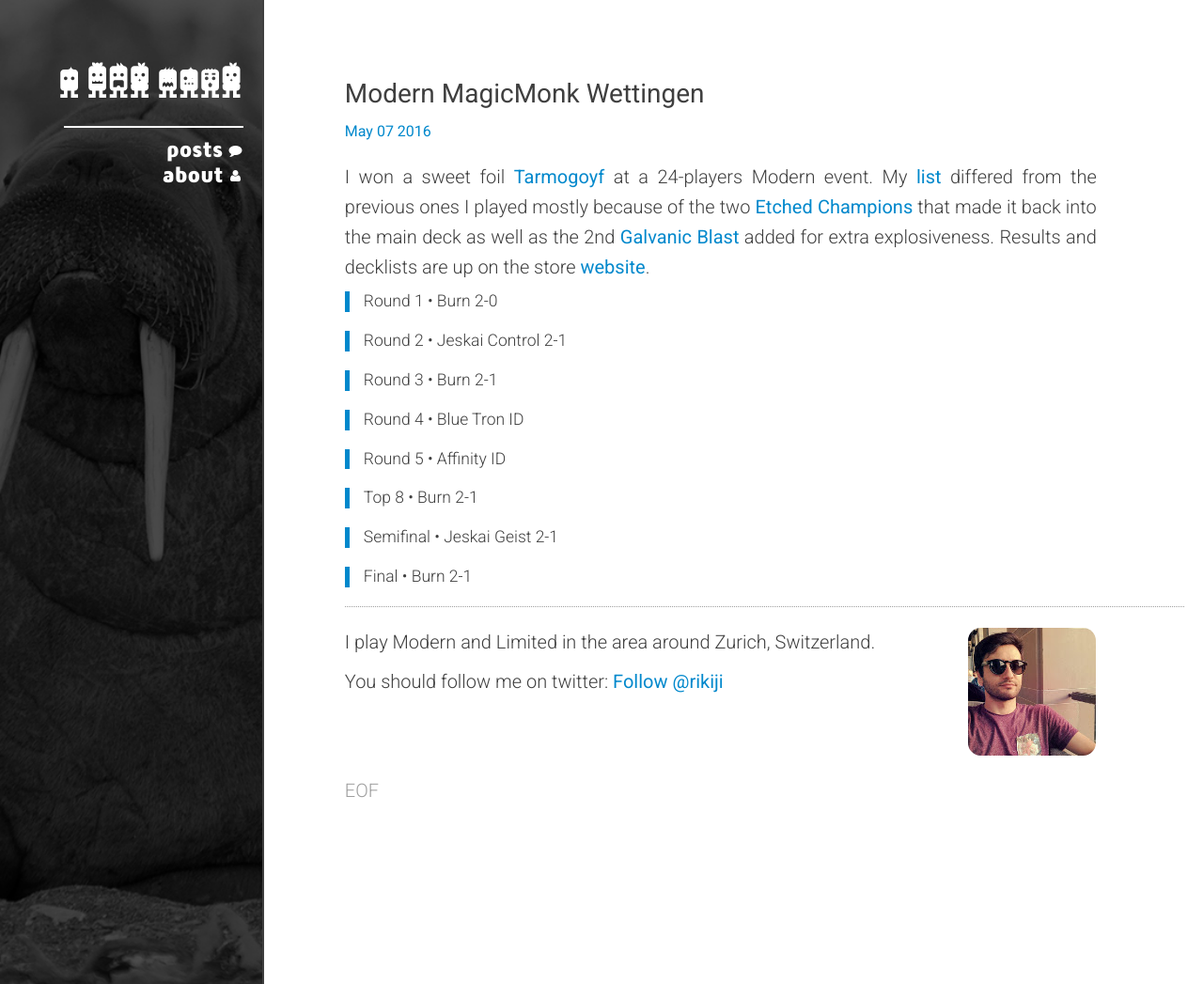
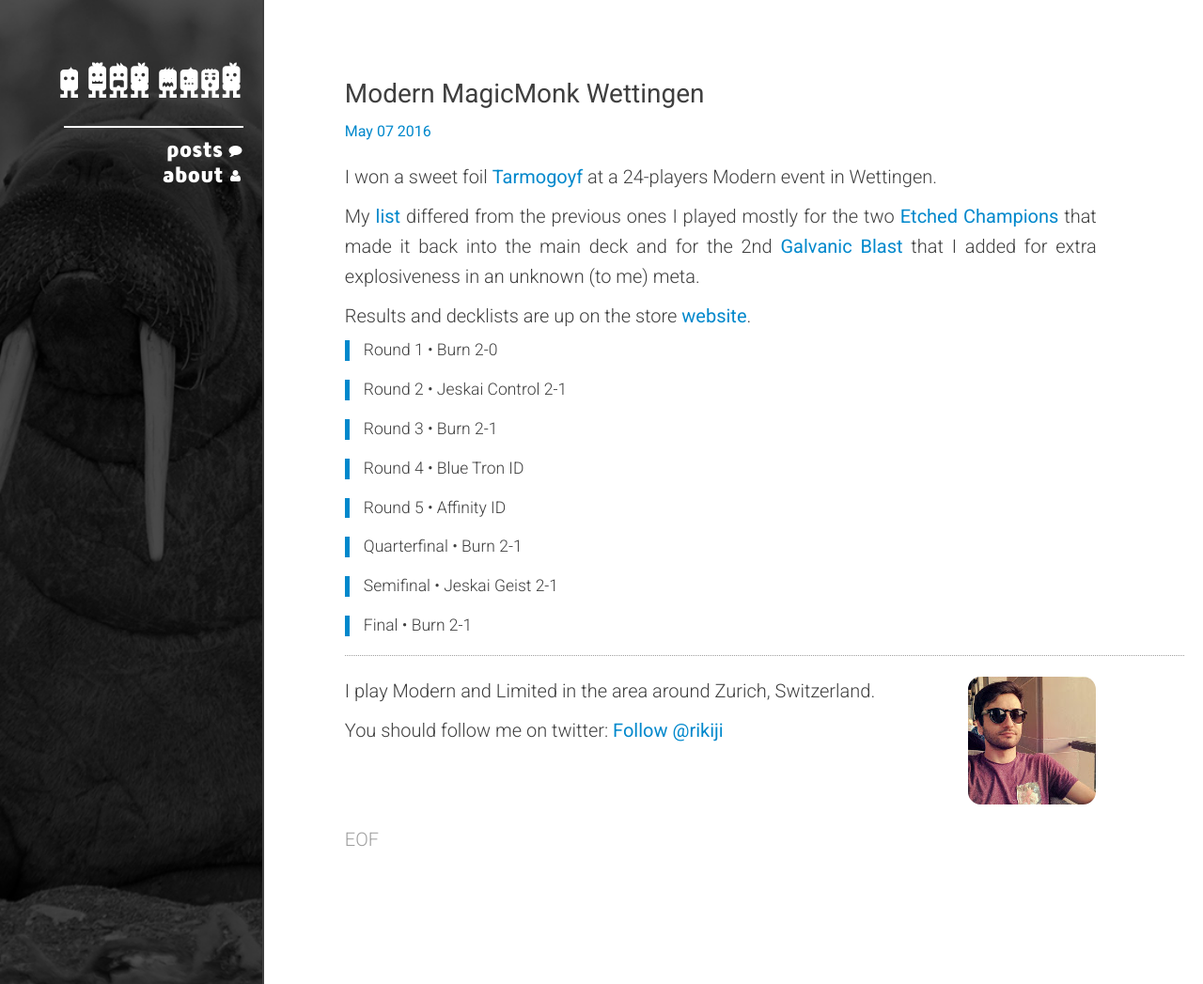
Before and after one commit to rikiji/zmbs.net, a Jekyll site: the page built from _posts/2016-05-07-modern-magicmonk-wettingen.markdown, in a window 1280 px wide and 1047 px high. Shown: the whole window at 94% size. Built offline with Jekyll 4.4.1, drawn with Linux system fonts in a browser that asks for light colours; comment, search, counter and statistics services are not loaded.

Commit message:
Update 2016-05-07-modern-magicmonk-wettingen.markdown

```diff
--- a/_posts/2016-05-07-modern-magicmonk-wettingen.markdown
+++ b/_posts/2016-05-07-modern-magicmonk-wettingen.markdown
@@ -3,10 +3,12 @@ layout: post
 title: Modern MagicMonk Wettingen
 published: true
 ---
-I won a sweet foil [Tarmogoyf](card:Tarmogoyf) at a 24-players Modern event.
+I won a sweet foil [Tarmogoyf](card:Tarmogoyf) at a 24-players Modern event in Wettingen.
+
 My [list](http://magicmonk.ch/WebRoot/Store/Shops/170349/MediaGallery/Decklisten/Modern_07052016/Modern_07052016_Riccardo_Cecolin.pdf)
-differed from the previous ones I played mostly because of the two [Etched Champions](card:Etched Champion)
-that made it back into the main deck as well as the 2nd [Galvanic Blast](card:Galvanic Blast) added for extra explosiveness.
+differed from the previous ones I played mostly for the two [Etched Champions](card:Etched Champion)
+that made it back into the main deck and for the 2nd [Galvanic Blast](card:Galvanic Blast) that I added for extra explosiveness in an unknown (to me) meta.
+
 Results and decklists are up on the store [website](http://magicmonk.ch/epages/170349.sf/de_CH/?ObjectPath=/Shops/170349/Categories/Events/Constructed_Modern/Standings/Modern_07052016).
 
 > Round 1 &bull; Burn 2-0
@@ -19,7 +21,7 @@ Results and decklists are up on the store [website](http://magicmonk.ch/epages/1
 
 > Round 5 &bull; Affinity ID
 
-> Top 8 &bull; Burn 2-1
+> Quarterfinal &bull; Burn 2-1
 
 > Semifinal &bull; Jeskai Geist 2-1
 
```
